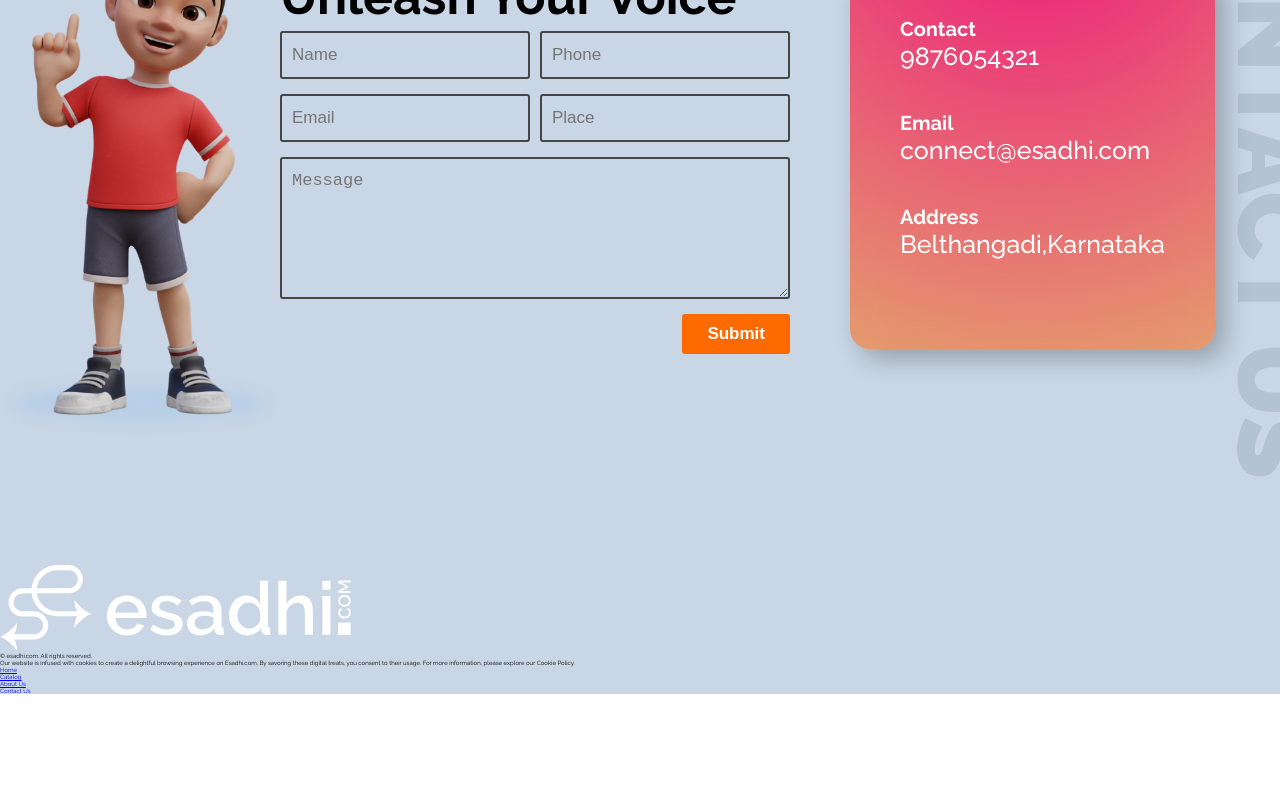
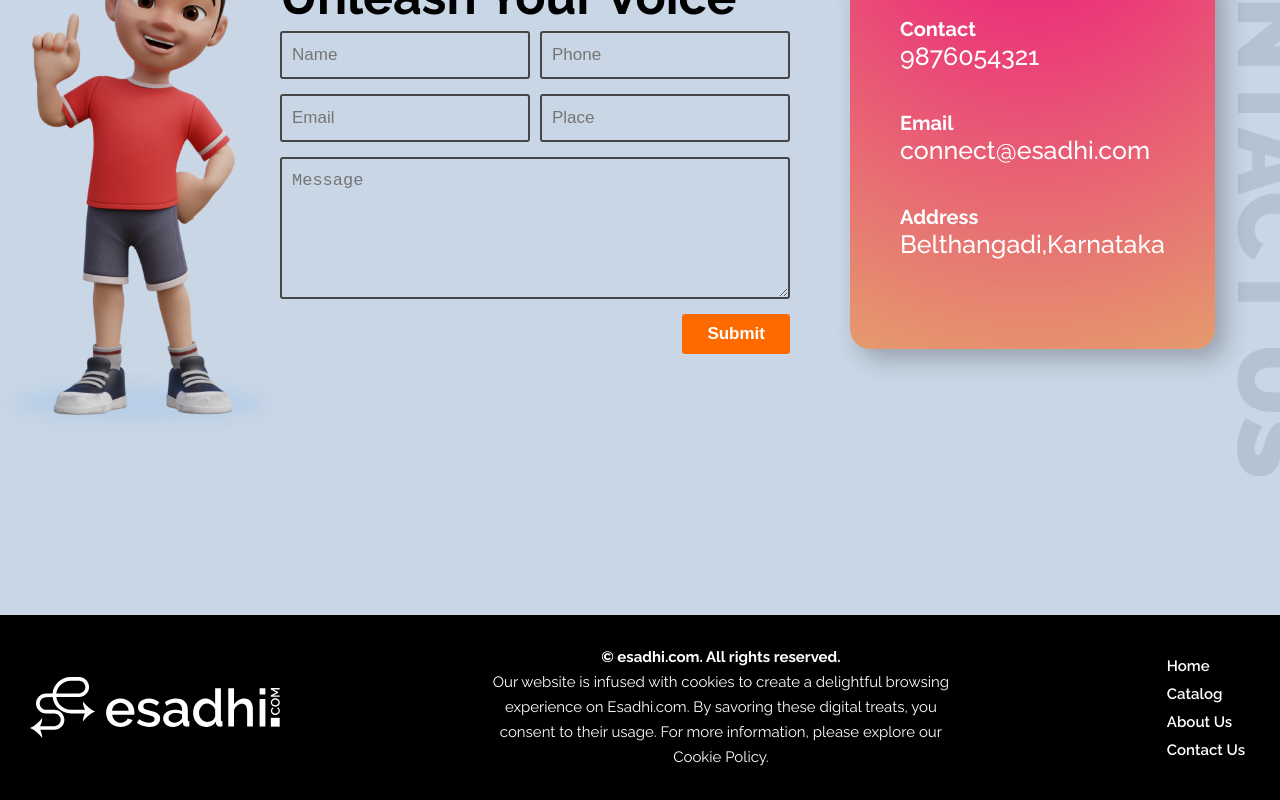
Before and after one commit to jest-in/esadhi.com, a React (Create React App) app: page / in a window 1280 px wide. Shown: the part 2492-3292 px from the top of the page. Before the commit the page ends 3186 px from the top, so only its background shows below. Built offline with nearby package versions, Linux system fonts and the light colour scheme.

Commit message:
Footer Created

```diff
--- a/src/css/index.css
+++ b/src/css/index.css
@@ -423,3 +423,55 @@ html::-webkit-scrollbar-thumb {
   font-style: normal;
   font-size: 2.5rem;
 }
+
+.index-footer-container{
+  background-color: var(--color-primary);
+  padding: 30px;
+  display: flex;
+  align-items: center;
+  justify-content: space-between;
+  margin-top: 50px;
+}
+
+.index-footer-copyright-div{
+  display: flex;
+  flex-direction: column;
+  align-items: center;
+  justify-content: center;
+  max-width: 40%;
+}
+
+.index-footer-copyright-div p{
+  font-size: 1.5rem;
+  color: var(--color-secondary);
+  line-height: 25px;
+  text-align: center;
+}
+
+.index-footer-copyright{
+  font-weight: 700;
+}
+
+.index-footer-nav-div{
+  display: flex;
+  flex-direction: column;
+}
+
+.index-footer-nav-div li{
+  padding: 5px;
+}
+
+.index-footer-nav-div li a{
+  color: var(--color-secondary);
+  font-size: 1.5rem;
+  text-decoration: none;
+  font-weight: 600;
+}
+
+.index-footer-nav-div li a:hover{
+  color: #FF6A00;
+}
+
+.footer-logo{
+  max-width: 250px;
+}
--- a/src/css/media-query.css
+++ b/src/css/media-query.css
@@ -240,6 +240,15 @@
     .index-contact-us-div1 dd{
         font-size: 1.8rem;
     }
+
+    .index-footer-container{
+        flex-direction: column;
+    }
+
+    .index-footer-copyright-div{
+        max-width: 90%;
+        margin: 30px 0;
+    }
 }
 
 /* Medium devices (tablets, 768px and up) */
--- a/src/pages/index.js
+++ b/src/pages/index.js
@@ -13,7 +13,7 @@ import hambergerClose from "../assets/hamberger-close.svg";
 export default function Index() {
   return (
     <div className="index-container">
-      <header className="index-header">
+      <header id="hero" className="index-header">
         <Link to="/">
           <img className="index-logo-black" src={logoBlack} alt="logo" />
         </Link>
@@ -26,7 +26,7 @@ export default function Index() {
           </button>
           <ul className="index-nav-links">
             <li>
-              <Link className="index-nav" to="/">
+              <Link className="index-nav" to="#hero">
                 Home
               </Link>
             </li>
@@ -163,19 +163,21 @@ export default function Index() {
         </section>
       </main>
 
-      <footer>
-        <img src={logoWhite} alt="logo" />
-        <p>&copy; esadhi.com. All rights reserved.</p>
+      <footer className="index-footer-container">
+        <img className="footer-logo" src={logoWhite} alt="logo" />
+        <div className="index-footer-copyright-div">
+          <p className="index-footer-copyright">&copy; esadhi.com. All rights reserved.</p>
           <p>
             Our website is infused with cookies to create a delightful browsing
             experience on Esadhi.com. By savoring these digital treats, you
             consent to their usage. For more information, please explore our
             Cookie Policy.
           </p>
+        </div>
         <nav>
-          <ul>
+          <ul className="index-footer-nav-div">
             <li>
-              <Link to="/">Home</Link>
+              <Link to="#hero">Home</Link>
             </li>
             <li>
               <Link to="#catalog">Catalog</Link>
```
Lines whose indentation alone changed are shown as unchanged.
